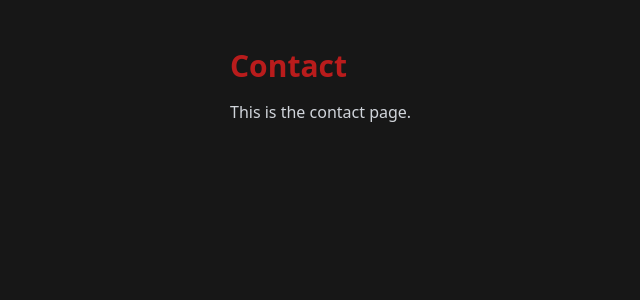
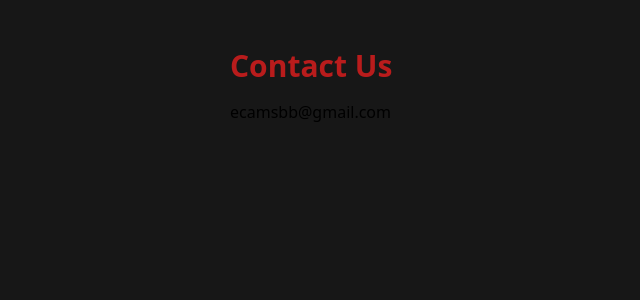
Before and after one commit to ECaMS-Billboard/ecams-billboard, a React (Create React App) app: page /contact in a window 1280 px wide. Shown: the top 300 px of the page, without its empty margins (186-826 px from the left). Built offline with nearby package versions, Linux system fonts and the light colour scheme; the HTML template or start-up script is replaced by a standard one.

Commit message:
Update Contact.js
Add the email to contact

```diff
--- a/src/pages/Contact.js
+++ b/src/pages/Contact.js
@@ -2,10 +2,10 @@ function Contact() {
   return (
     <div className="min-h-screen bg-neutral-900 py-12 px-4 sm:px-6 lg:px-8">
       <div className="max-w-md mx-auto">
-        <h1 className="text-red-700 text-3xl font-bold mb-4">Contact</h1>
-          <p className="text-gray-300">This is the contact page.</p>
-        </div>
+        <h1 className="text-red-700 text-3xl font-bold mb-4">Contact Us</h1>
+        <button onClick={() => window.location = 'mailto:ecamsbb@gmail.com'}>ecamsbb@gmail.com</button>
       </div>
+    </div>
   );
 }
 
```
